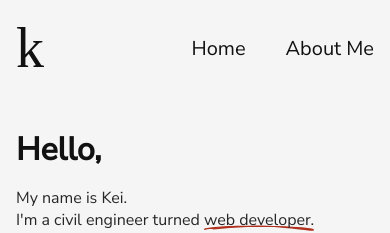
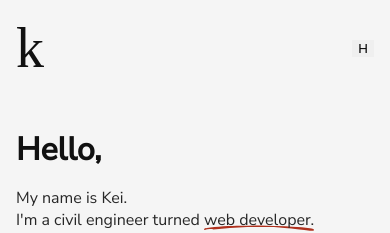
Before and after one commit to keikaloustian/keikaloustian.github.io, a Jekyll site: the page built from index.html, in a window 390 px wide. Shown: the top 233 px of the page. Built offline with Jekyll 4.4.1, drawn with Linux system fonts in a browser that asks for light colours; some web fonts are replaced.

Commit message:
Build mobile hamburger menu functionality

```diff
--- a/_includes/header.html
+++ b/_includes/header.html
@@ -33,6 +33,7 @@
         </li>
         {% endif %}
       </menu>
+      <button class="hamburger__button">H</button>
     </nav>
   </div>
 </header>
--- a/_layouts/default.html
+++ b/_layouts/default.html
@@ -27,6 +27,7 @@
     <script src="/assets/js/header.js"></script>
     <script src="/assets/js/contactForm.js"></script>
     {% endif %}
+    <script src="/assets/js/hamburger.js"></script>
     <script src="/assets/js/scrollTop.js"></script>
   </body>
 </html>
--- a/_sass/base.scss
+++ b/_sass/base.scss
@@ -119,7 +119,7 @@
 .scrolltop {
   color: var(--bg);
   position: fixed;
-  background-color: rgb(var(--secondary), 0.9);
+  background-color: rgb(var(--secondary));
   padding: 0;
   border-radius: $corners;
   bottom: 25px;
@@ -133,7 +133,7 @@
   translate: 100px;
 
   &:hover {
-    background-color: rgb(var(--secondary), 1);
+    background-color: rgb(var(--primary));
   }
 }
 
--- a/_sass/header.scss
+++ b/_sass/header.scss
@@ -13,6 +13,11 @@
   display: flex;
   justify-content: space-between;
   align-items: center;
+}
+
+.nav {
+  display: flex;
+  position: relative;
 }
 
 .nav__list {
@@ -68,3 +73,51 @@
     border-radius: 50%;
   }
 }
+
+.hamburger__button {
+  display: none;
+  margin-left: 2rem;
+}
+
+@media screen and (max-width: $mobile) {
+  .hamburger__button {
+    display: inline;
+  }
+}
+
+@media screen and (max-width: $mobile) {
+  .nav__list {
+    position: absolute;
+    z-index: 10;
+    background-color: var(--bg);
+    flex-direction: column;
+    row-gap: 1rem;
+    align-items: end;
+    width: max-content;
+    right: 0.25rem;
+    top: 2rem;
+    border-radius: $corners;
+    padding: 1rem 1rem 1rem 2.5rem;
+    // border: solid 1px red;
+
+    -webkit-box-shadow:
+      17px 0px 20px -7px rgb(var(--secondary), 0.1),
+      -17px 0px 20px -7px rgb(var(--secondary), 0.1);
+    box-shadow:
+      17px 0px 20px -7px rgb(var(--secondary), 0.1),
+      -17px 0px 20px -7px rgb(var(--secondary), 0.1);
+
+    opacity: 0;
+
+    transition: opacity;
+    transition-duration: 0.2s;
+  }
+
+  .nav__link {
+    margin-left: 0;
+  }
+}
+
+.nav__list--visible {
+  opacity: 1;
+}
--- /dev/null
+++ b/assets/js/hamburger.js
@@ -0,0 +1,6 @@
+const hamburgerButton = document.querySelector(".hamburger__button");
+const navMenu = document.querySelector(".nav__list");
+
+hamburgerButton.addEventListener("click", () => {
+  navMenu.classList.toggle("nav__list--visible");
+});
```
